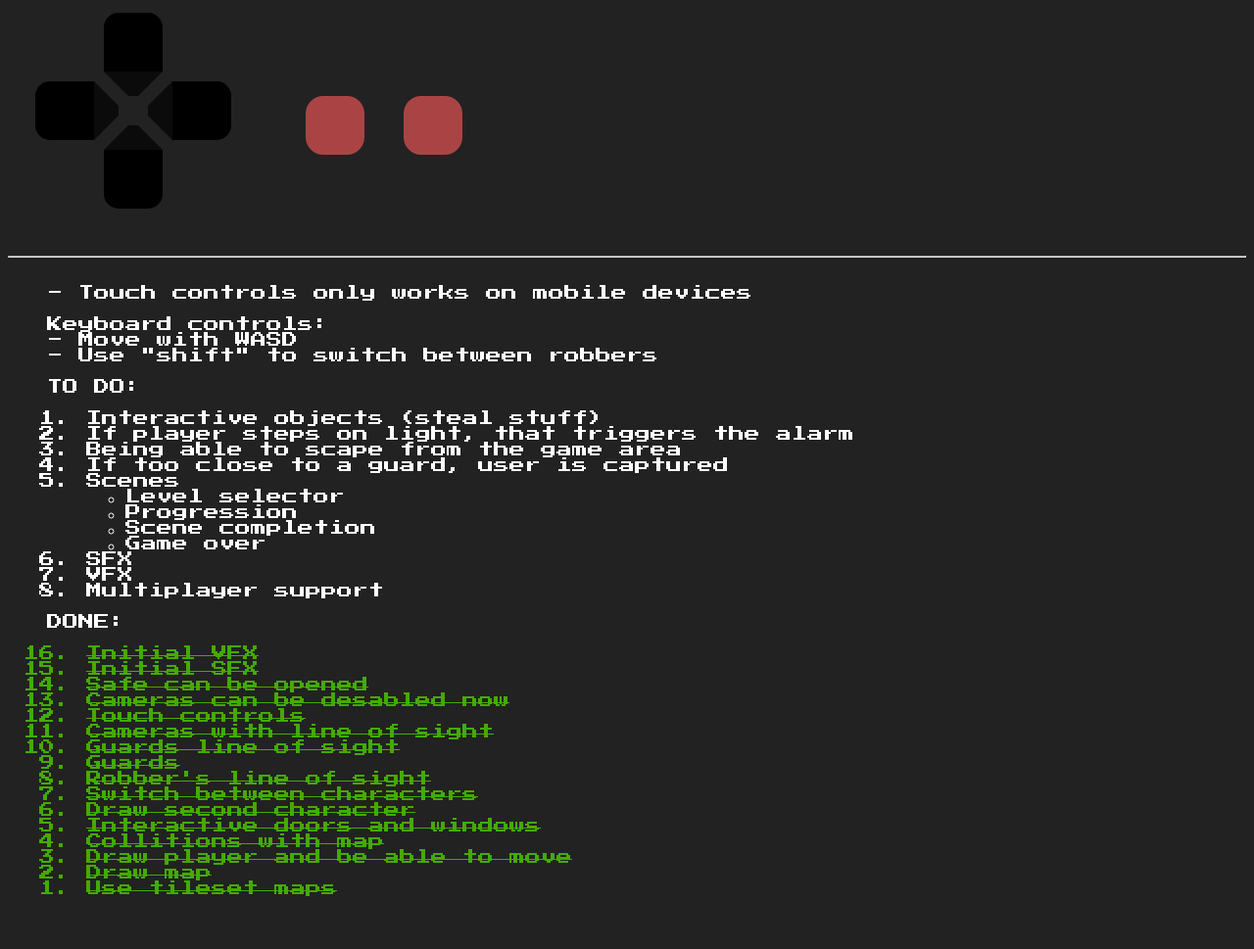
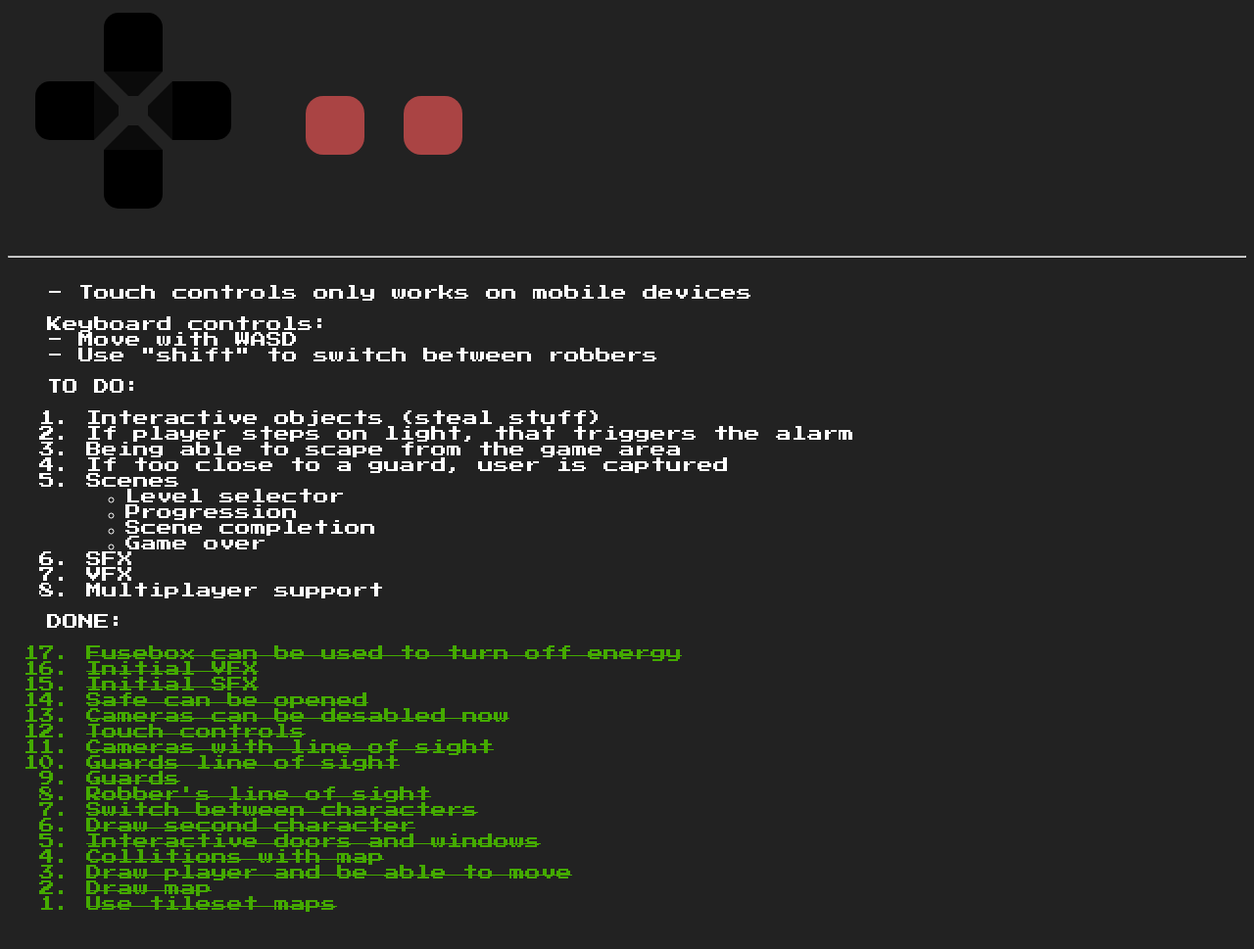
Before and after one commit to ZeroDragon/ShadowSyndicate, a website: page index.html in a window 1280 px wide. Shown: the part 525-1494 px from the top of the page at 98% size. Drawn offline with Linux system fonts and the light colour scheme.

Commit message:
update done list

```diff
--- a/index.html
+++ b/index.html
@@ -183,6 +183,7 @@
 
       DONE:
       <ol class="done" reversed>
+        <li>Fusebox can be used to turn off energy</li>
         <li>Initial VFX</li>
         <li>Initial SFX</li>
         <li>Safe can be opened</li>
```
